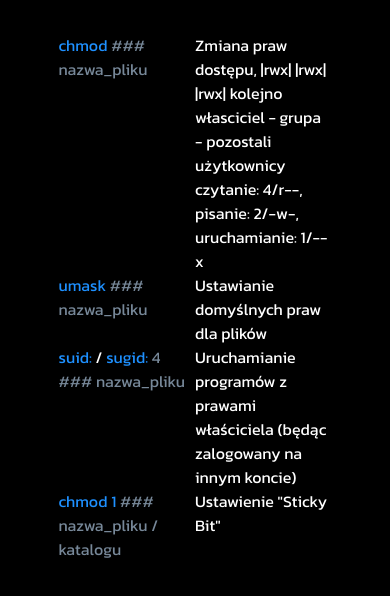
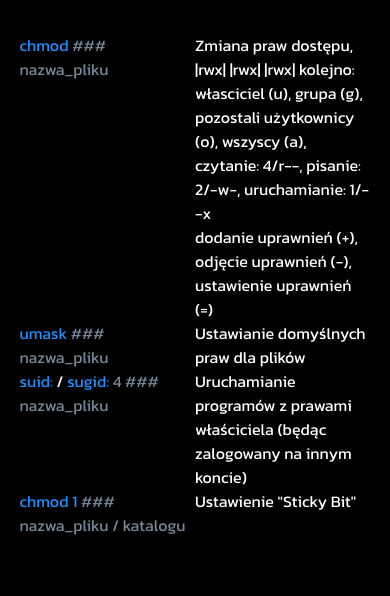
Before and after one commit to Lichwiarz/Komendy-linux-Page, a plain HTML site: page Prawa_dostępu.html in a window 390 px wide. Shown: the part 152-748 px from the top of the page. Drawn offline with Linux system fonts and the light colour scheme.

Commit message:
Aktualizacja 3
1. Dodanie nowych opisów do sekcji "Prawa dostępu"
2. Dodanie dwóch nowych plików do sekcji "Tutoriale"
3. Ulepszenie responsywności strony dla mniejszych urządzeń

```diff
--- a/Prawa_dostępu.html
+++ b/Prawa_dostępu.html
@@ -28,8 +28,10 @@
             <div class="main-box">
                 <h1>Prawa dostępu</h1>
                 <div class="content-box"><span>chmod</span><span2> ### nazwa_pliku</span2></div>
-                <div class="content-box"> Zmiana praw dostępu, |rwx| |rwx| |rwx| kolejno własciciel - grupa - pozostali użytkownicy
-                czytanie: 4/r--, pisanie: 2/-w-, uruchamianie: 1/--x</div>
+                <div class="content-box"> Zmiana praw dostępu, |rwx| |rwx| |rwx| kolejno:<br>
+                własciciel (u),  grupa (g),  pozostali użytkownicy (o),  wszyscy (a),<br>
+                czytanie: 4/r--,  pisanie: 2/-w-,  uruchamianie: 1/--x<br>
+                dodanie uprawnień (+),  odjęcie uprawnień (-),  ustawienie uprawnień (=)</div>
 
                 <div class="content-box"><span>umask</span><span2> ### nazwa_pliku</span2></div>
                 <div class="content-box">Ustawianie domyślnych praw dla plików</div>
--- a/style.css
+++ b/style.css
@@ -112,3 +112,10 @@ h1{
         font-size: 0.8;
     }
 }
+@media (max-width: 400px){
+    .main-box{
+        width: 90%;
+        padding-left: 5%;
+        padding-right: 5%;
+    }
+}
```
Also changed, not shown: Sieci.html (+1 -1 lines), Tutoriale.html (+6 -1 lines).
